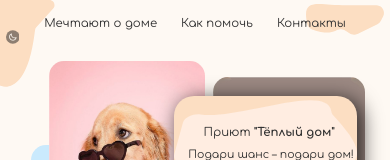
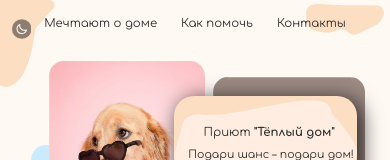
Before and after one commit to MargaritaAveryanova/shelter-user-frontend, a React (Create React App) app: page / in a window 390 px wide. Shown: the top 160 px of the page. Built offline with nearby package versions, Linux system fonts and the light colour scheme; no server answers.

Commit message:
кнопка
подкорректировала

```diff
--- a/src/index.css
+++ b/src/index.css
@@ -76,8 +76,16 @@ body{
 
 .night_theme{
   position: absolute;
-  width: 3.5vw;
+
+  @media (min-width: 768px) {
+    width: 3.5vw;
   margin-left: 1.5vw;
+  }
+  @media (max-width: 767px) {
+    width: 5vw;
+  margin-left: 3vw;
+  margin-top: -2vw;
+  }
 
 }
 
```
